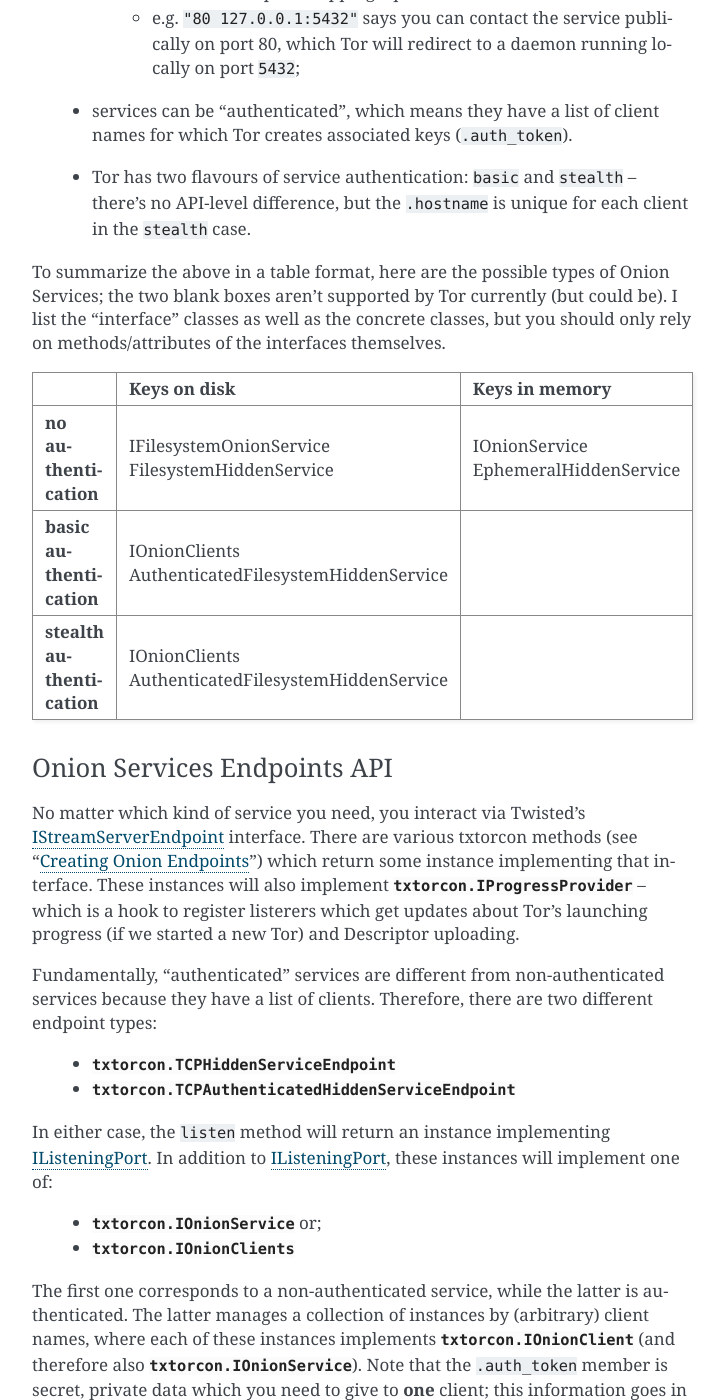
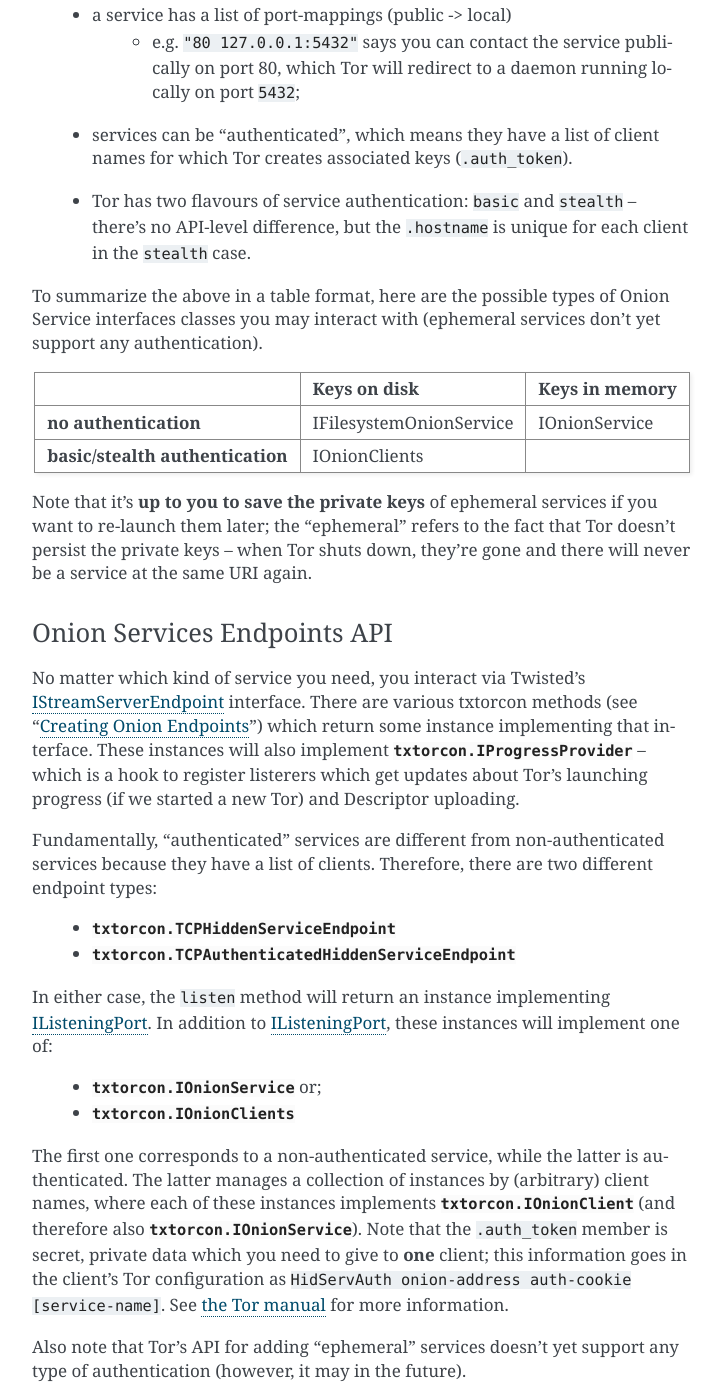
Before and after one commit to meejah/txtorcon, a Sphinx documentation site: the page built from docs/guide.rst, in a window 1280 px wide and 1400 px high, scrolled down 6502 px. Shown: the whole window, without its empty margins (388-1113 px from the left). Built offline with Sphinx 7.4.7, drawn with Linux system fonts in a browser that asks for light colours; pages that are not in the unit, such as notebooks, are missing from menus; the version number could not be read and is left out; some of the changed text lies outside the part shown.

Commit message:
more onion service configuration

```diff
--- a/docs/guide.rst
+++ b/docs/guide.rst
@@ -332,23 +332,22 @@
    ``.hostname`` is unique for each client in the ``stealth`` case.
 
 To summarize the above in a table format, here are the possible types
-of Onion Services; the two blank boxes aren't supported by Tor
-currently (but could be). I list the "interface" classes as well as
-the concrete classes, but you should only rely on methods/attributes
-of the interfaces themselves.
+of Onion Service interfaces classes you may interact with (ephemeral
+services don't yet support any authentication).
 
-+-----------------------------+--------------------------------------+------------------------+
-|                             | Keys on disk                         | Keys in memory         |
-+=============================+======================================+========================+
-| **no authentication**       | IFilesystemOnionService              | IOnionService          |
-|                             | FilesystemHiddenService              | EphemeralHiddenService |
-+-----------------------------+--------------------------------------+------------------------+
-| **basic authentication**    | IOnionClients                        |                        |
-|                             | AuthenticatedFilesystemHiddenService |                        |
-+-----------------------------+--------------------------------------+------------------------+
-| **stealth authentication**  | IOnionClients                        |                        |
-|                             | AuthenticatedFilesystemHiddenService |                        |
-+-----------------------------+--------------------------------------+------------------------+
++----------------------------------+--------------------------------------+------------------------+
+|                                  | Keys on disk                         | Keys in memory         |
++==================================+======================================+========================+
+|      **no authentication**       | IFilesystemOnionService              | IOnionService          |
++----------------------------------+--------------------------------------+------------------------+
+| **basic/stealth authentication** | IOnionClients                        |                        |
++----------------------------------+--------------------------------------+------------------------+
+
+Note that it's **up to you to save the private keys** of ephemeral
+services if you want to re-launch them later; the "ephemeral" refers
+to the fact that Tor doesn't persist the private keys -- when Tor
+shuts down, they're gone and there will never be a service at the same
+URI again.
 
 
 Onion Services Endpoints API
@@ -396,7 +395,9 @@
 Creating Onion Endpoints
 ~~~~~~~~~~~~~~~~~~~~~~~~
 
-XXX the easiest to use API are methods of :class:`txtorcon.Tor`, which allow you to create `IStreamServerEndpoint` instances (bring in from other branch).
+The easiest to use API are methods of :class:`txtorcon.Tor`, which
+allow you to create `IStreamServerEndpoint` instances for the various
+Onion Service types.
 
 Both the main endpoint types have several factory-methods to return
 instances -- so you first must decide whether to use an
@@ -414,20 +415,21 @@
    **stealth** authentication (a lot less scalable; for only "a few"
    clients).
 
+
 Non-Authenticated Services
 ~~~~~~~~~~~~~~~~~~~~~~~~~~
 
 For non-authenticated services, you want to create a
 :class:`txtorcon.TCPHiddenServiceEndpoint` instance.
 
-You can do this via the
-:meth:`txtorcon.TCPHiddenServiceEndpoint.create` factory function if
-you already have a :class:`TorConfig` instance (or with
-:meth:`txtorcon.Tor.create_onion_service()` if you have a
-:class:`txtorcon.Tor` instance handy.
+You can do this via the :meth:`txtorcon.create_onion_service` factory
+function or with :meth:`txtorcon.Tor.create_onion_service`. It's also
+possible to use Twisted's ``clientFromString`` API with the ``onion:``
+prefix. (Thus, any program supporting endpoint strings for
+configuration can use Tor Onion Services with *no code changes*).
 
-Instead, if you don't want to manage launching or connecting to Tor
-yourself, you can use one of the three factory methods -- which all
+If you don't want to manage launching or connecting to Tor yourself,
+you can use one of the three @classmethods on the class, which all
 return a new endpoint instance:
 
  - :meth:`txtorcon.TCPHiddenSeviceEndpoint.global_tor`: uses a Tor
@@ -445,6 +447,10 @@
    alone. This uses a tempdir (honoring ``$TMP``) which is deleted
    upon reactor shutdown or loss of the control connection.
 
+Note that nothing actually "happens" until you call ``.listen()`` on
+the ``IStreamServerEndpoint`` at which point Tor will possibly be
+launched, the Onion Service created, and the descriptor published.
+
 
 Authenticated Services
 ~~~~~~~~~~~~~~~~~~~~~~
@@ -458,10 +464,31 @@
 For completeness, the methods to create authenticated endpoints are:
 
  - :meth:`txtorcon.Tor.create_authenticated_onion_service()`;
- - :meth:`txtorcon.TCPAuthenticatedHiddenServiceEndpoint.create`;
+ - :meth:`txtorcon.create_authenticated_onion_service`;
  - :meth:`txtorcon.TCPAuthenticatedHiddenSeviceEndpoint.global_tor`
  - :meth:`txtorcon.TCPAuthenticatedHiddenSeviceEndpoint.system_tor`
  - :meth:`txtorcon.TCPAuthenticatedHiddenSeviceEndpoint.private_tor`
+
+
+Onion Service Configuration
+~~~~~~~~~~~~~~~~~~~~~~~~~~~
+
+If you just want to "look at" the configuration of existing onion
+services, they are avaialble via :class:`txtorcon.TorConfig` and the
+``.HiddenServices`` attribute.
+
+This presents a "flattened" version of any authenticated services, so
+that each element in the list of ``.HiddenServices`` is itself at
+least a :class:`txtorcon.IOnionService` (it may also implement other
+interfaces, but every one will implement ``IOnionService``).
+
+You can still set any settable attributes on these objects, and Tor's
+configuration for them will be updated when you call
+:meth:`txtorcon.TorConfig.save` with an **important exception**:
+"ephemeral" services cannot be updated after they're created.
+
+Note that it's possible for other controllers to create ephemeral
+services that your controller can't enumerate.
 
 
 Custom Circuits
```
